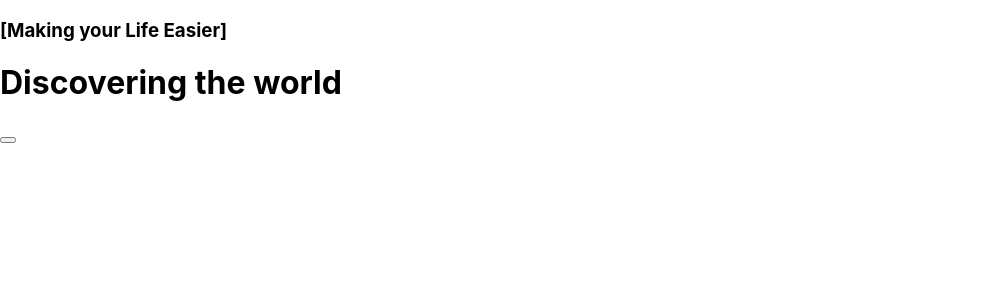
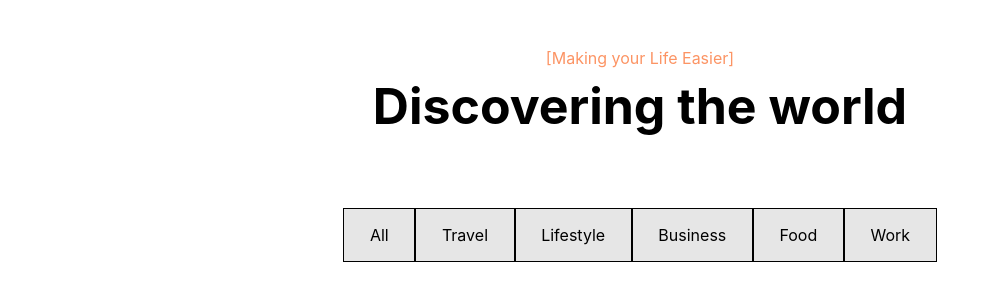
Before and after one commit to Zarahi93/challenge, a React (Create React App) app: page / in a window 1280 px wide. Shown: the top 300 px of the page, without its empty margins (0-1000 px from the left). Built offline with nearby package versions, Linux system fonts and the light colour scheme.

Commit message:
Layout of the navigation bar

```diff
--- a/src/components/Home.js
+++ b/src/components/Home.js
@@ -1,4 +1,5 @@
 //import { useNavigate } from 'react-router-dom';
+import "./home.css";
 
 export default function Home() {
   //const navigate = useNavigate();
@@ -9,14 +10,23 @@ export default function Home() {
   return (
 <main id="mainpage">
     <header id="header">
-    <h3 id="slogan">[Making your Life Easier] </h3>
+    <p id="slogan">[Making your Life Easier] </p>
     <h1 id="maintitle">Discovering the world</h1>
     </header>
-    <section id='mainsection'>
+    <section id="navigation">
+        <p className="nav">All</p>
+        <p className="nav">Travel</p>
+        <p className="nav">Lifestyle</p>
+        <p className="nav">Business</p>
+        <p className="nav">Food</p>
+        <p className="nav">Work</p>
     </section>
-    <footer id='mainfooter'>
+    <section id='postsection'>
+
+    </section>
+    {/* <footer id='mainfooter'>
         <button  id='log-out'></button>
-    </footer>
+    </footer> */}
 </main>
   );
 }
--- /dev/null
+++ b/src/components/home.css
@@ -0,0 +1,34 @@
+body{
+background-color:white;
+}
+
+#mainpage, header{
+    display: flex;
+    flex-direction: column;
+    align-items: center;
+}
+
+#slogan{
+    margin-top: 6vh;
+    margin-bottom: 1vh;
+    color:rgb(252, 148, 100);
+}
+
+#maintitle{
+margin: 0;
+font-size: 50px;
+}
+
+#navigation{
+    display: flex;
+    align-items: center;
+    margin-top: 9vh;
+}
+
+.nav{
+    background-color: rgb(230, 230, 230);
+    margin: 0;
+    padding: 2vh 2vw;
+    border-width: 1px;
+    border-style: solid;
+}
```
